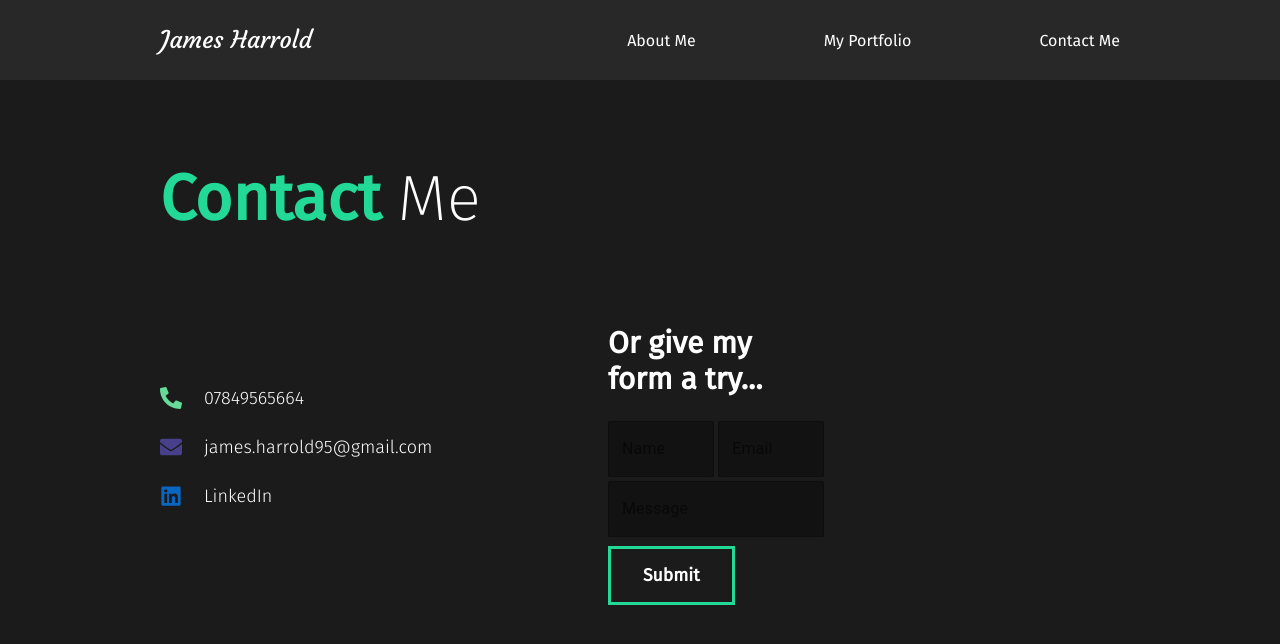
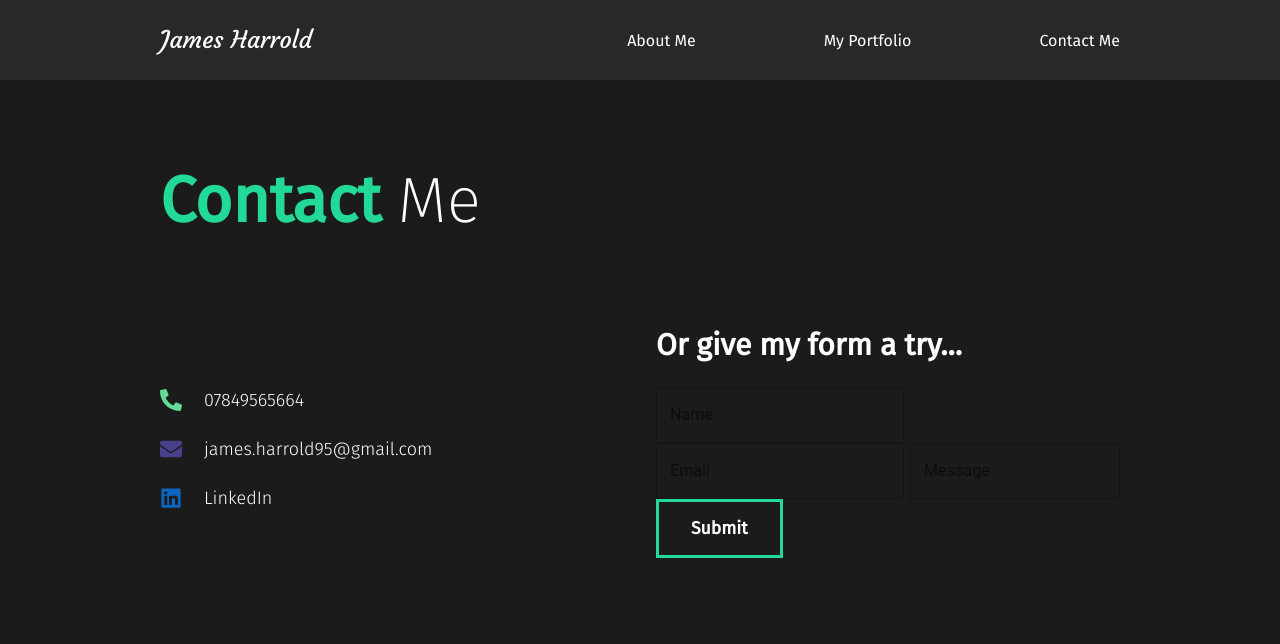
Before and after one commit to Jamesh66/new-portfolio, a React (Create React App) app: page /contact in a window 1280 px wide. Shown: the top 644 px of the page. Built offline with nearby package versions, Linux system fonts and the light colour scheme.

Commit message:
pre form restyling

```diff
--- a/src/components/CardItem.js
+++ b/src/components/CardItem.js
@@ -3,11 +3,13 @@ import React from "react";
 import { StyledCard, StyledCardHeader, StyledCardBody } from "../styles";
 //Import icons
 import { FaGithub, FaDesktop } from "react-icons/fa";
+//Import Animation
+import { fade, titleAnim } from "../Animation";
 
 const CardItem = ({ item }) => {
   return (
     <div>
-      <StyledCard whileHover={{ scale: 1.08 }}>
+      <StyledCard whileHover={{ scale: 1.08 }} variants={fade}>
         <StyledCardHeader>
           <img src={item.img} alt="Screengrab" />
         </StyledCardHeader>
@@ -17,7 +19,7 @@ const CardItem = ({ item }) => {
           <div className="user">
             <div className="links">
               <h5>
-                <a href={item.GitLink}>
+                <a target="_blank" href={item.GitLink}>
                   <i>
                     <FaGithub color="#66DA97" />
                   </i>
@@ -25,7 +27,7 @@ const CardItem = ({ item }) => {
                 </a>
               </h5>
               <h5>
-                <a href={item.LiveLink}>
+                <a target="_blank" href={item.LiveLink}>
                   <i>
                     <FaDesktop color="#49408C" />
                   </i>
--- a/src/components/GlobalStyle.js
+++ b/src/components/GlobalStyle.js
@@ -5,6 +5,12 @@ const GlobalStyle = createGlobalStyle`
     margin: 0;
     padding:0;
     box-sizing: border-box;
+}
+
+html{
+    @media (max-width:1000px){
+        font-size: 80%;
+    }
 }
 
 body{
--- a/src/pages/ContactMe.js
+++ b/src/pages/ContactMe.js
@@ -48,7 +48,10 @@ const contactSection = () => {
                     <i>
                       <FaLinkedin color="#0B66C2" />
                     </i>
-                    <a href="https://www.linkedin.com/in/james-harrold-33446014b/">
+                    <a
+                      target="_blank"
+                      href="https://www.linkedin.com/in/james-harrold-33446014b/"
+                    >
                       LinkedIn
                     </a>
                   </h4>
@@ -65,7 +68,6 @@ const contactSection = () => {
               type="Text"
               label="Name"
               placeholder="Name"
-              color="#23d997"
             />
             <TextField
               className="TextField"
@@ -73,7 +75,6 @@ const contactSection = () => {
               type="email"
               label="Email"
               placeholder="name@email.com"
-              color="#23d997"
             />
             <TextField
               className="TextArea"
@@ -84,7 +85,6 @@ const contactSection = () => {
               cols="50"
               label="Message"
               placeholder="Message"
-              color="#23d997"
             />
             <button>Submit</button>
           </StyledForm>
@@ -135,23 +135,30 @@ const StyledForm = styled.form`
   h3 {
     font-size: 30px;
     padding-bottom: 1.5rem;
+    width: 100%;
   }
   display: flex;
   flex-wrap: wrap;
-  width: 50%;
+  width: 100%;
   justify-content: space-between;
-  .TextField {
-    width: 49%;
-    margin-bottom: 2%;
-    background-color: #121212;
-    color: white;
+  input {
+    color: white !important;
   }
-  .TextArea {
-    width: 100%;
-    margin-bottom: 4%;
-    background-color: #121212;
-    color: white;
-  }
+
 `;
 
+// const StyledTextField = styled.input`
+//   width: 49%;
+//   margin-bottom: 2%;
+//   background-color: #121212;
+//   color: white;
+// `;
+
+// const StyledTextArea = styled.input`
+//   width: 100%;
+//   height: 25vh;
+//   margin-bottom: 4%;
+//   background-color: #121212;
+// `;
+
 export default contactSection;
--- a/src/pages/Portfolio.js
+++ b/src/pages/Portfolio.js
@@ -1,22 +1,24 @@
 //Styles
 import { StyledServices, StyledDescription, StyledContainer } from "../styles";
 //Animations
-import { pageAnimation, container } from "../Animation";
+import { pageAnimation } from "../Animation";
+import { motion } from "framer-motion";
 //Import components
 import Cards from "../components/CardGrid";
 
 const PortfolioSection = ({ cardInfo }) => {
   return (
-    <StyledServices>
-      <StyledDescription
-        variants={pageAnimation}
-        initial="hidden"
-        animate="show"
-        exit="exit"
-      >
-        <h2>
+    <StyledServices
+      variants={pageAnimation}
+      initial="hidden"
+      animate="show"
+      exit="exit"
+      beforechildren
+    >
+      <StyledDescription>
+        <motion.h2>
           My <span>Portfolio</span>
-        </h2>
+        </motion.h2>
         <Cards cardInfo={cardInfo} />
       </StyledDescription>
     </StyledServices>
--- a/src/styles.js
+++ b/src/styles.js
@@ -1,7 +1,7 @@
 import styled from "styled-components";
 import { motion } from "framer-motion";
 
-export const StyledAbout = styled.div`
+export const StyledAbout = styled(motion.div)`
   min-height: 90vh;
   display: flex;
   align-items: center;
@@ -12,7 +12,7 @@ export const StyledAbout = styled.div`
 
 export const StyledDescription = styled(motion.div)`
   flex: 1;
-  padding-right: 5rem;
+  /* padding-right: 5rem; */
   h2 {
     font-weight: lighter;
   }
@@ -31,9 +31,9 @@ export const StyledServices = styled(StyledAbout)`
 export const StyledContainer = styled(motion.div)`
   display: grid;
   grid-template-columns: repeat(2, 1fr);
-  gap: 1rem;
-  @media (max-width: 500px) {
-    grid-template-columns: (1fr);
+  gap: 2rem;
+  @media (max-width: 1000px) {
+    grid-template-columns: 1fr;
   }
 `;
 
@@ -42,7 +42,6 @@ export const StyledCard = styled(motion.header)`
   border-radius: 10px;
   box-shadow: 0 2px 20px rgba(0, 0, 0, 0.1);
   overflow: hidden;
-  /* width: 500px; */
 `;
 
 export const StyledCardHeader = styled(motion.div)`
--- a/src/util.js
+++ b/src/util.js
@@ -7,7 +7,7 @@ function cardInfo() {
       img:
         "https://github.com/Jamesh66/new-portfolio/blob/main/src/img/pomodoro.png?raw=true",
       text:
-        "A web app that provides a countdown timer to help the user increase their focus over a specified period. A bell sound is played once the timer is finished and a notification is displayed on the screen. Made with Vanilla JavaScript.",
+        "Lorem ipsum dolor sit amet consectetur, adipisicing elit. Omnis maiores saepe repellat perspiciatis neque. Mollitia, tempora ea ut quibusdam non porro nulla accusantium, nisi odio dignissimos, quod quae itaque cupiditate!",
       LiveLink: "https://pomodorobyjames.com/",
       GitLink: "https://github.com/Jamesh66/pomodoro.timer",
       id: uuidv4(),
@@ -17,7 +17,7 @@ function cardInfo() {
       img:
         "https://github.com/Jamesh66/new-portfolio/blob/main/src/img/maths.png?raw=true",
       text:
-        "A landing page I created for a family member using Materialize, the design was based on an existing design but modernized to creae a more user firendly experiance while retaining brand identiy to keep conintity with other sites within the brand.",
+        "Lorem ipsum dolor sit amet consectetur adipisicing elit. Illo commodi fuga modi possimus eligendi repudiandae eaque mollitia, consectetur aut quos quod ab, dolores, ipsa inventore beatae doloribus. Expedita, fugiat dolor!",
       LiveLink: "https://mrcartermaths.com/",
       GitLink: "https://github.com/Jamesh66?tab=repositories",
       id: uuidv4(),
```
Also changed, not shown: src/components/CardGrid.js (+6 -1 lines), 1 other file (tests, documents, lock files or other folders).
